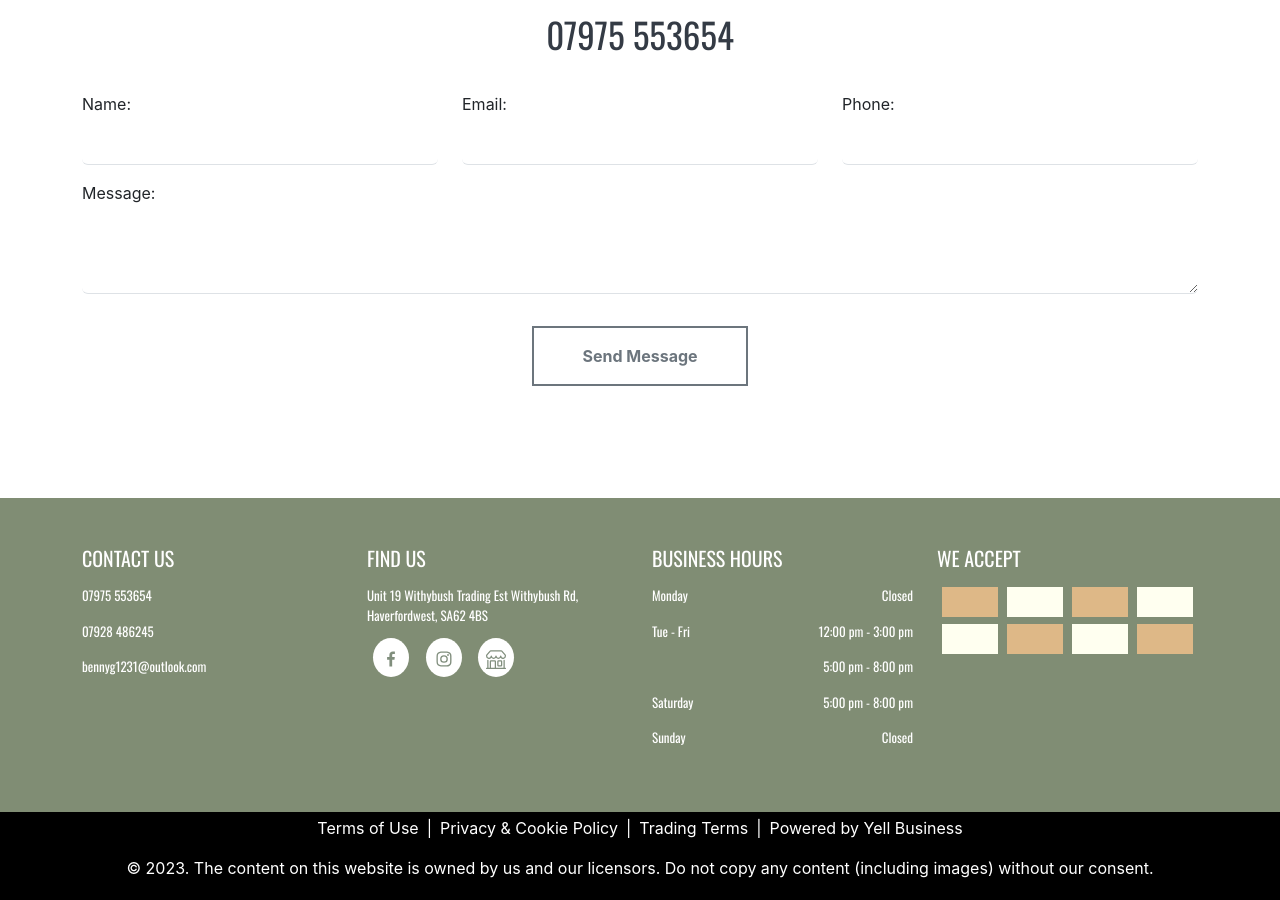
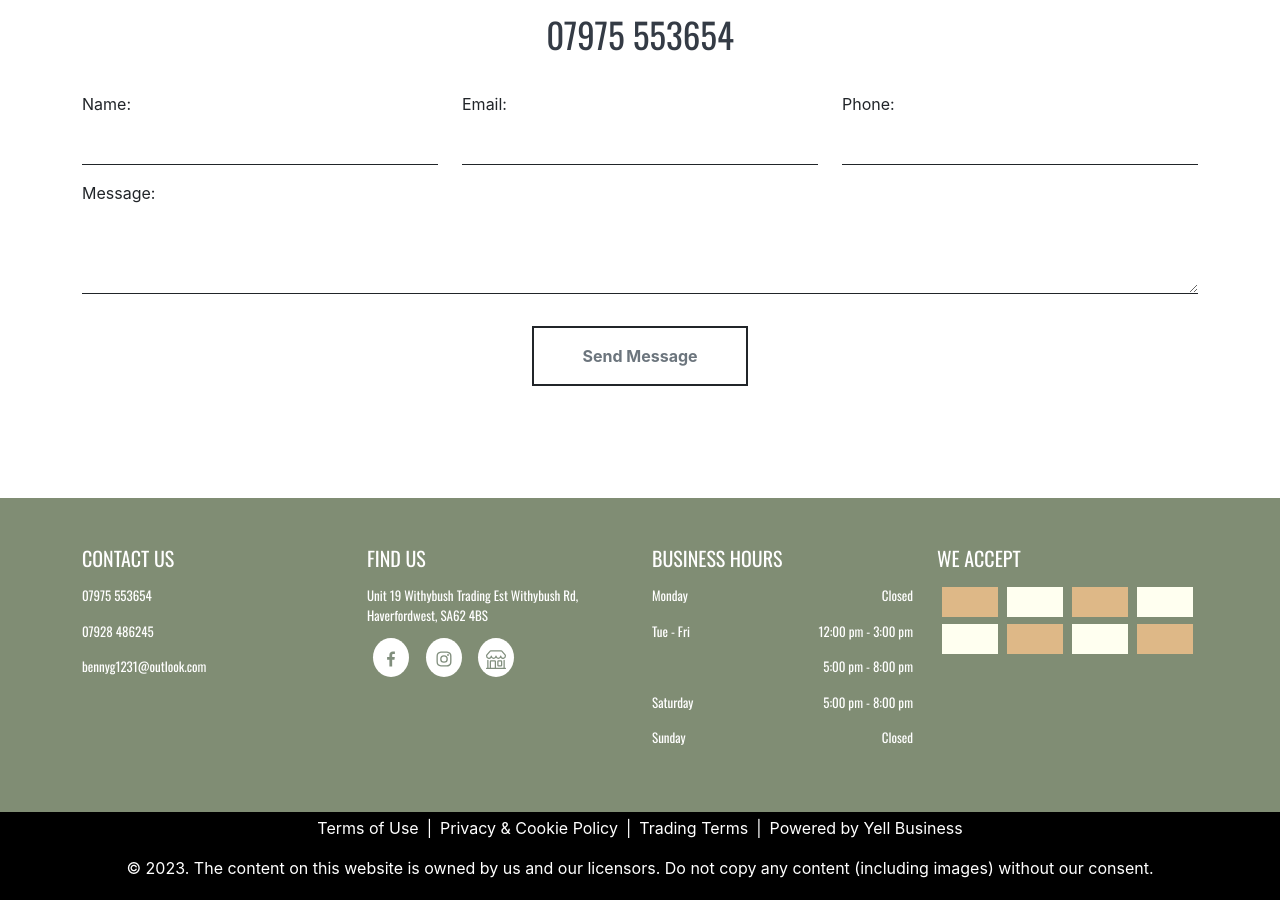
Before and after one commit to itzsaad8/The-Flavours-Bistro, a React (Create React App) app in the folder client/: page /selfcatfood in a window 1280 px wide. Shown: the part 2400-3300 px from the top of the page. Built offline with nearby package versions, Linux system fonts and the light colour scheme.

Commit message:
formandlogoUpdate

```diff
--- a/client/src/Pages/Contact Us/ContactUs.css
+++ b/client/src/Pages/Contact Us/ContactUs.css
@@ -2,7 +2,7 @@
     display: flex;
     align-items: center;
     justify-content: center;
-    background: url('../../asset/contactUs-imgs/Wild-Life.webp');
+    background: url('../../Assets/img6.webp');
     background-repeat: no-repeat;
     background-size: cover;
     height: 120vh;
--- a/client/src/Pages/SelfCateringFood/SelfCateringFood.jsx
+++ b/client/src/Pages/SelfCateringFood/SelfCateringFood.jsx
@@ -71,26 +71,27 @@ const SelfCateringFood = () => {
                     <div className="row">
                         <div className="col-lg-4 col-sm-12">
                             <span>Name:</span>
-                            <input className='form-control border-0  border-bottom mt-2 py-2' type="text" />
+                            <input className='form-control border-0 rounded-0  border-bottom border-1 border-dark mt-2 py-2' type="text" />
+
                         </div>
                         <div className="col-lg-4 col-sm-12">
                             <span>Email:</span>
-                            <input className='form-control border-0  border-bottom mt-2 py-2' type="text" />
+                            <input className='form-control border-0 rounded-0  border-bottom border-1 border-dark mt-2 py-2' type="text" />
                         </div>
                         <div className="col-lg-4 col-sm-12">
                             <span>Phone:</span>
-                            <input className='form-control border-0 border-bottom mt-2 py-2' type="text" />
+                            <input className='form-control border-0 rounded-0 border-bottom border-1 border-dark mt-2 py-2' type="text" />
                         </div>
                     </div>
                     <div className="row my-3">
                         <div className="col">
                             <span>Message:</span>
-                            <textarea className='form-control border-0 border-bottom mt-2 py-3' type="text" />
+                            <textarea className='form-control border-0 rounded-0 border-bottom border-1 border-dark mt-2 py-3' type="text" />
                         </div>
                     </div>
                 </div>
                 <div className="button text-center py-3">
-                    <button className='btn btn-outline-secondary rounded-0 border-2  fw-bold px-5 py-3'>Send Message</button>
+                    <button className='btn btn-outline-secondary rounded-0  border-2 border-dark  fw-bold px-5 py-3'>Send Message</button>
                 </div>
             </div>
 
--- a/client/src/Pages/TakeAway/TakeAway.jsx
+++ b/client/src/Pages/TakeAway/TakeAway.jsx
@@ -56,7 +56,7 @@ const TakeAway = () => {
 
 
 
-We don't just offer boxed lunches though, if you're interested in something lighter, we offer gourmet grilled sandwiches, bao buns, delicious sides, sweet treats and much more!</p>
+                                    We don't just offer boxed lunches though, if you're interested in something lighter, we offer gourmet grilled sandwiches, bao buns, delicious sides, sweet treats and much more!</p>
                                 <button className='btn btn-outline-secondary  rounded-0 post1-btn'>BOOK NOW</button>
                             </div>
                         </div>
@@ -70,34 +70,38 @@ We don't just offer boxed lunches though, if you're interested in something ligh
             <div className="contact-form my-5 py-5 d-flex flex-column align-items-center justify-content-center">
                 <div className="container">
                     <div className="heading-form-cat text-center">
-                        <p className=''>CONTACT US</p>
-                        <p className=''>07975 553654</p>
+                    <p className=''>CONTACT US</p>
+                    <p className=''>07975 553654</p>
                     </div>
                     <div className="row">
                         <div className="col-lg-4 col-sm-12">
                             <span>Name:</span>
-                            <input className='form-control border-0  border-bottom mt-2 py-2' type="text" />
+                            <input className='form-control border-0 rounded-0  border-bottom border-1 border-dark mt-2 py-2' type="text" />
+
                         </div>
                         <div className="col-lg-4 col-sm-12">
                             <span>Email:</span>
-                            <input className='form-control border-0  border-bottom mt-2 py-2' type="text" />
+                            <input className='form-control border-0 rounded-0  border-bottom border-1 border-dark mt-2 py-2' type="text" />
                         </div>
                         <div className="col-lg-4 col-sm-12">
                             <span>Phone:</span>
-                            <input className='form-control border-0 border-bottom mt-2 py-2' type="text" />
+                            <input className='form-control border-0 rounded-0 border-bottom border-1 border-dark mt-2 py-2' type="text" />
                         </div>
                     </div>
                     <div className="row my-3">
                         <div className="col">
                             <span>Message:</span>
-                            <textarea className='form-control border-0 border-bottom mt-2 py-3' type="text" />
+                            <textarea className='form-control border-0 rounded-0 border-bottom border-1 border-dark mt-2 py-3' type="text" />
                         </div>
                     </div>
                 </div>
                 <div className="button text-center py-3">
                     <button className='btn btn-outline-secondary rounded-0 border-2  fw-bold px-5 py-3'>Send Message</button>
                 </div>
+
             </div>
+
+
 
 
 
--- a/client/src/components/Navbar/Navbar.css
+++ b/client/src/components/Navbar/Navbar.css
@@ -105,6 +105,9 @@
     .bookButton{
         display: none;
     }
+    .logo-image{
+        height: 50px;
+    }
     .overlay {
         position: fixed;
         top: 0;
--- a/client/src/components/Navbar/Navbar.jsx
+++ b/client/src/components/Navbar/Navbar.jsx
@@ -4,14 +4,18 @@ import { Link } from 'react-router-dom';
 
 export default function Navbar() {
     const [isNavActive, setIsNavActive] = useState(false);
-    const [scrollClass,setScrollClass] = useState('bg-dark')
+    const [scrollClass,setScrollClass] = useState('bg-dark');
+    // const [scrollClass2,setScrollClass2] = useState('text-white');
     const toggleNav = () => {
         setIsNavActive(!isNavActive);
+
     };
 
     window.addEventListener('scroll',()=>{
-        if(window.scrollY>100){
-              setScrollClass('bg-light ')
+        if(window.scrollY>30){
+              setScrollClass('bg-light');
+            //   setScrollClass2('text-black');
+
         }
         else{
             setScrollClass("bg-dark")
@@ -37,7 +41,7 @@ export default function Navbar() {
     //   };
     return (
         <>
-            <div className={`container-fluid   ${scrollClass}`}>
+            <div className={`container-fluid   ${scrollClass} `}>
                 <div className="container">
                     <div className="row">
                         <div className="col-12">
@@ -52,8 +56,8 @@ export default function Navbar() {
                                     <div className="bar"></div>
                                     <div className="bar"></div>
                                 </div>
-                                <ul className={`nav-links ${isNavActive ? 'active' : ''}`} id="nav-links">
-                                    <li><Link className='menu' to="/">Home</Link></li>
+                                <ul className={`nav-links ${isNavActive ? 'active' : ''} `} id="nav-links">
+                                    <li><Link className='menu ' to="/">Home</Link></li>
                                     <li><Link className='menu' to="/takeaway">TAKEAWAY LUNCH & DINNER MENU</Link></li>
                                     <li><Link className='menu' to="/selfcatfood">SELF CATERING FOOD</Link></li>
 
```
